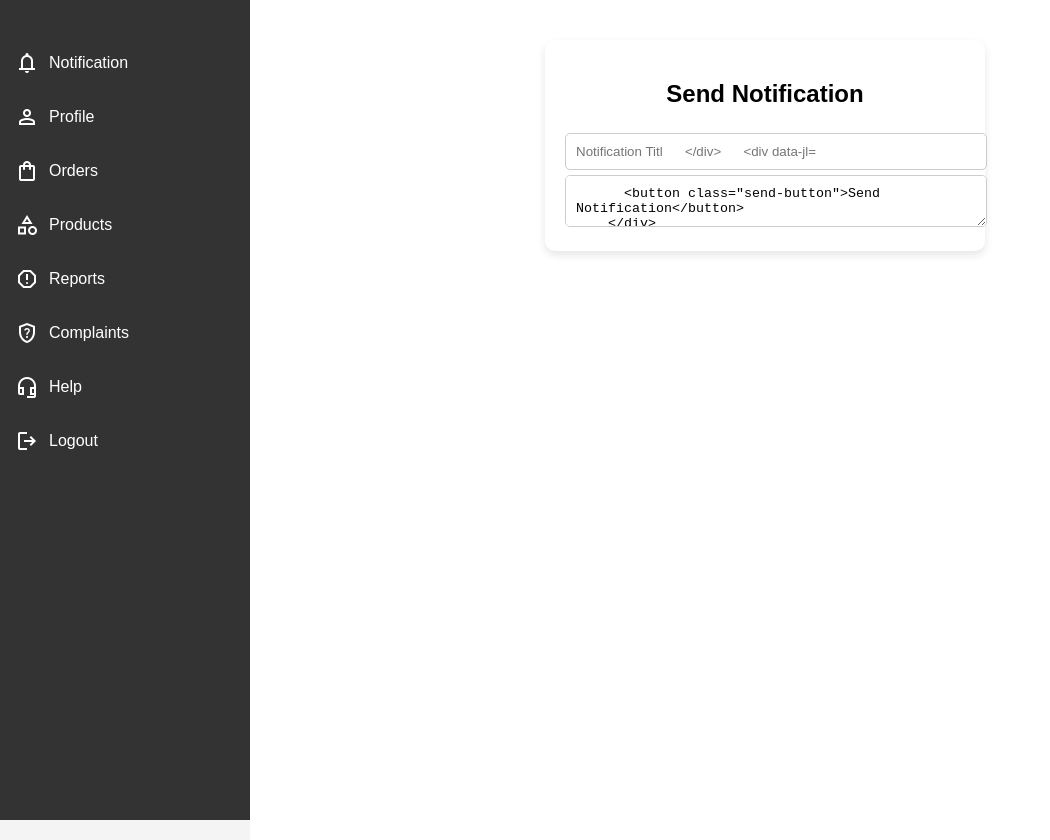
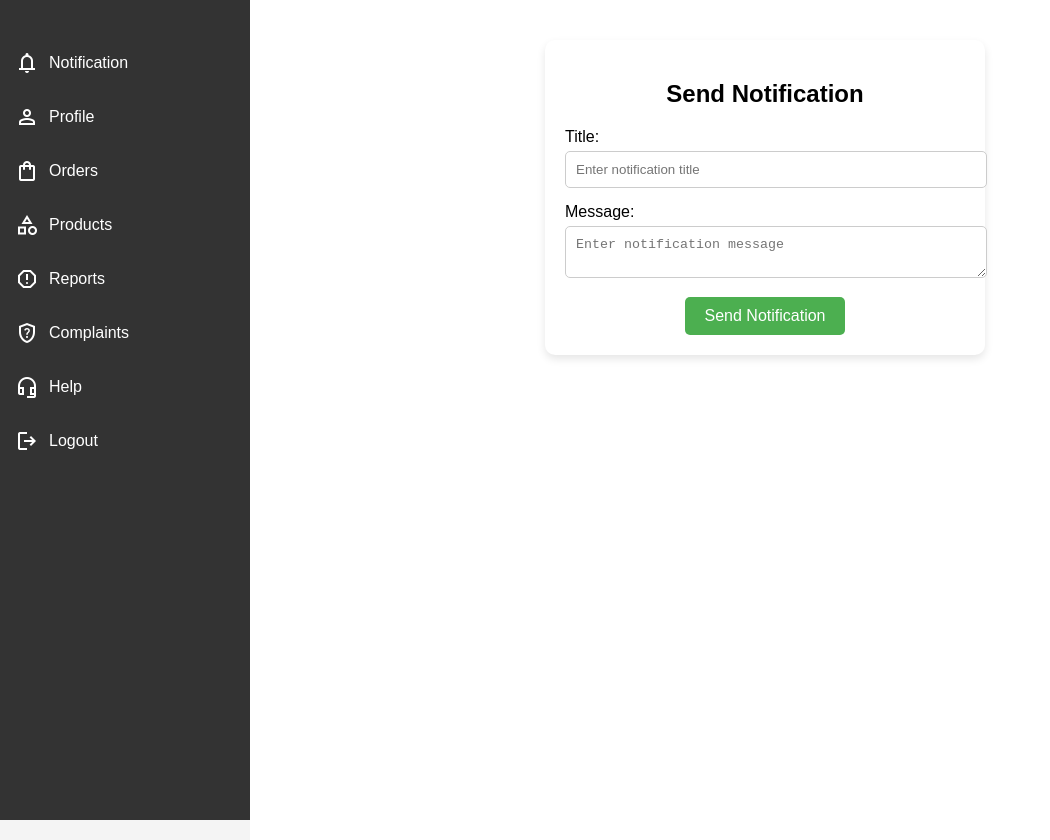
Before and after one commit to keetechlabs/DairyMuchhAdminPanel, a plain HTML site: page dashboard.html in a window 1280 px wide. Shown: the whole page, without its empty margins (0-1050 px from the left). Drawn offline with nearby package versions, Linux system fonts and the light colour scheme.

Commit message:
Update dashboard.html

```diff
--- a/dashboard.html
+++ b/dashboard.html
@@ -46,13 +46,15 @@
   <section id="notification" class="section active">
         <div class="notification-container">
           <h2>Send Notification</h2>
-      <div class="input-group">
-        <input type="text" id="notification-title" placeholder="Notification Titl
+          <div class="input-container">
+            <label for="title">Title:</label>
+            <input type="text" id="title" placeholder="Enter notification title" />
           </div>
-      <div class="input-group">
-        <textarea id="notification-message" placeholder="Notification Message..."
+          <div class="input-container">
+            <label for="message">Message:</label>
+            <textarea id="message" placeholder="Enter notification message"></textarea>
           </div>
-      <button class="send-button">Send Notification</button>
+          <button id="sendNotificationBtn">Send Notification</button>
         </div>
       </section>
 
```
Lines whose indentation alone changed are shown as unchanged.
